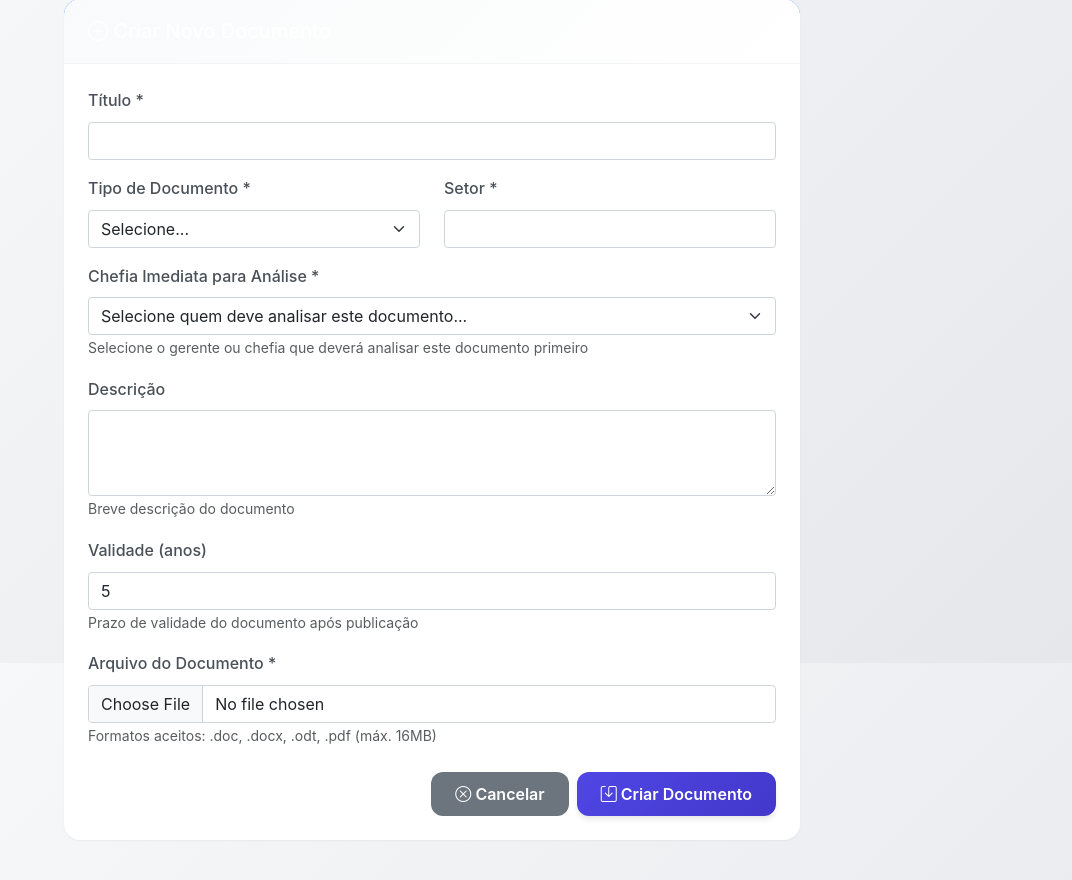
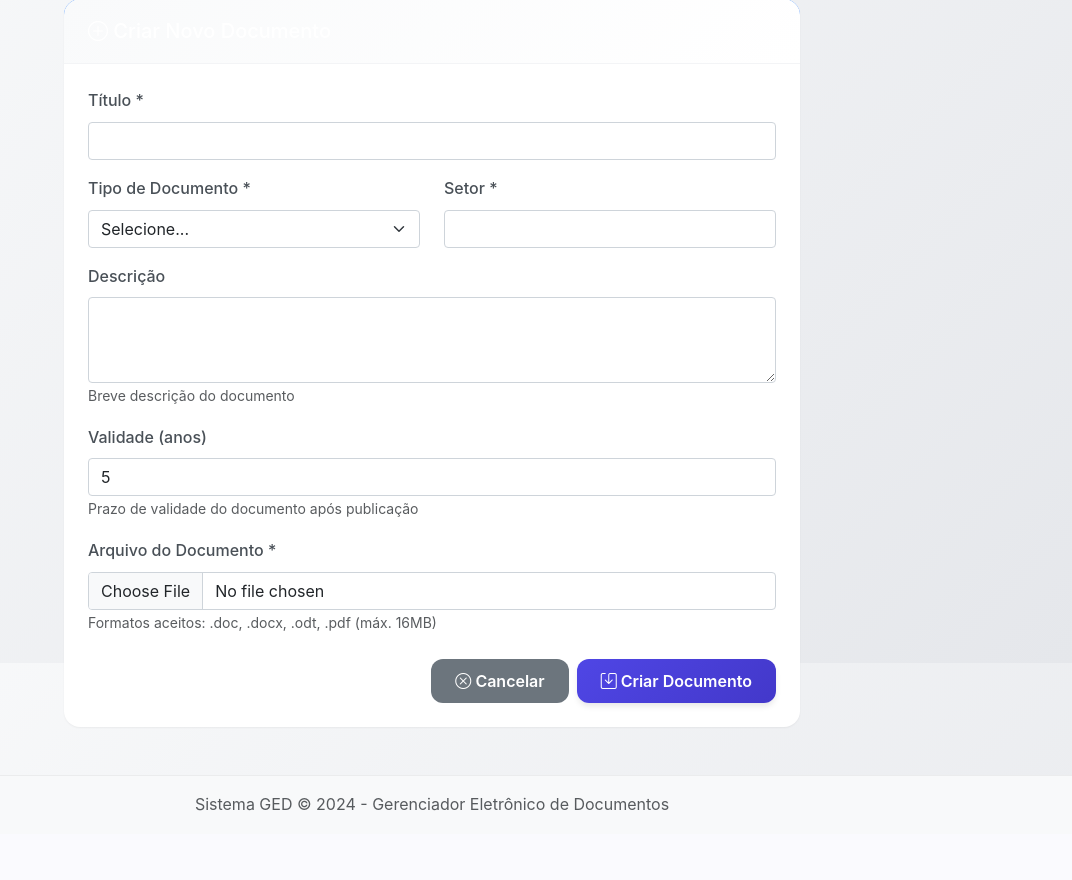
Before and after one commit to febaemanuel/ged, a Flask app: page /documento/criar in a window 1280 px wide. Shown: the part 137-1017 px from the top of the page, without its empty margins (208-1280 px from the left). After the commit the page ends 948 px from the top, so only its background shows below. Run offline with Flask 3, Linux system fonts and the light colour scheme; the visitor is signed in with stand-in values (Sample User, id 1); data comes from the database, SQL or seed files in the repository; some libraries are stand-ins or nearby versions.

Commit message:
REMOVE CAMPO CHEFIA DO WORKFLOW: Workflow UGQ Centralizado
✅ CORREÇÃO CRÍTICA:

Removido campo `chefia_imediata_id` dos templates:
- documento_criar.html: campo removido (não é mais obrigatório)
- documento_editar.html: campo removido (não é mais editável)

🎯 JUSTIFICATIVA:

No Workflow UGQ Centralizado (EBSERH oficial):
- Autor submete → vai DIRETO para Triador UGQ
- NÃO passa mais por chefia imediata
- Workflow antigo (ERRADO): Autor → Chefia → Técnico → Qualidade
- Workflow novo (CORRETO): Autor → UGQ Triador → UGQ Validador → Aprovadores

📋 NOTA:
- Campo `chefia_imediata_id` mantido no modelo (compatibilidade)
- Campo é nullable=True (opcional)
- Documentos antigos ainda podem ter esse campo preenchido
- Documentos novos NÃO precisam mais preencher

Baseado em: FLX.UGQ-CHUFC.002 (EBSERH oficial)

```diff
--- a/app/templates/documento_criar.html
+++ b/app/templates/documento_criar.html
@@ -41,19 +41,9 @@
                             </div>
                         </div>
 
-                        <div class="mb-3">
-                            <label for="chefia_imediata_id" class="form-label">Chefia Imediata para Análise *</label>
-                            <select class="form-select" id="chefia_imediata_id" name="chefia_imediata_id" required>
-                                <option value="">Selecione quem deve analisar este documento...</option>
-                                {% for gerente in gerentes %}
-                                <option value="{{ gerente.id }}">
-                                    {{ gerente.nome }} - {{ gerente.setor or 'Sem setor' }}
-                                    {% if gerente.perfil == 'administrador' %}(Admin){% endif %}
-                                </option>
-                                {% endfor %}
-                            </select>
-                            <small class="form-text text-muted">Selecione o gerente ou chefia que deverá analisar este documento primeiro</small>
-                        </div>
+                        <!-- WORKFLOW UGQ: Campo chefia_imediata_id REMOVIDO -->
+                        <!-- No Workflow UGQ Centralizado, o documento vai direto para o Triador UGQ -->
+                        <!-- O campo foi mantido no banco apenas para compatibilidade com documentos antigos -->
 
                         <div class="mb-3">
                             <label for="descricao" class="form-label">Descrição</label>
```
Also changed, not shown: app/templates/documento_editar.html (+2 -15 lines).
